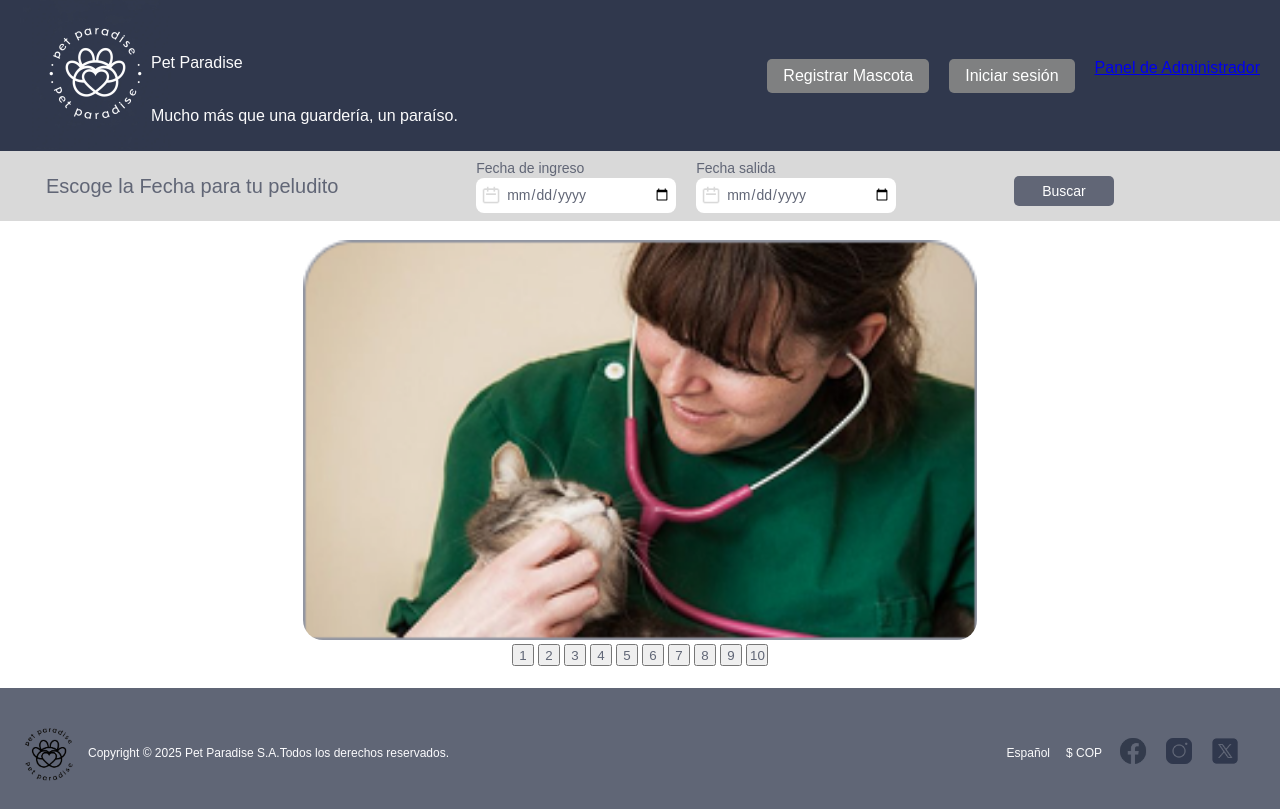
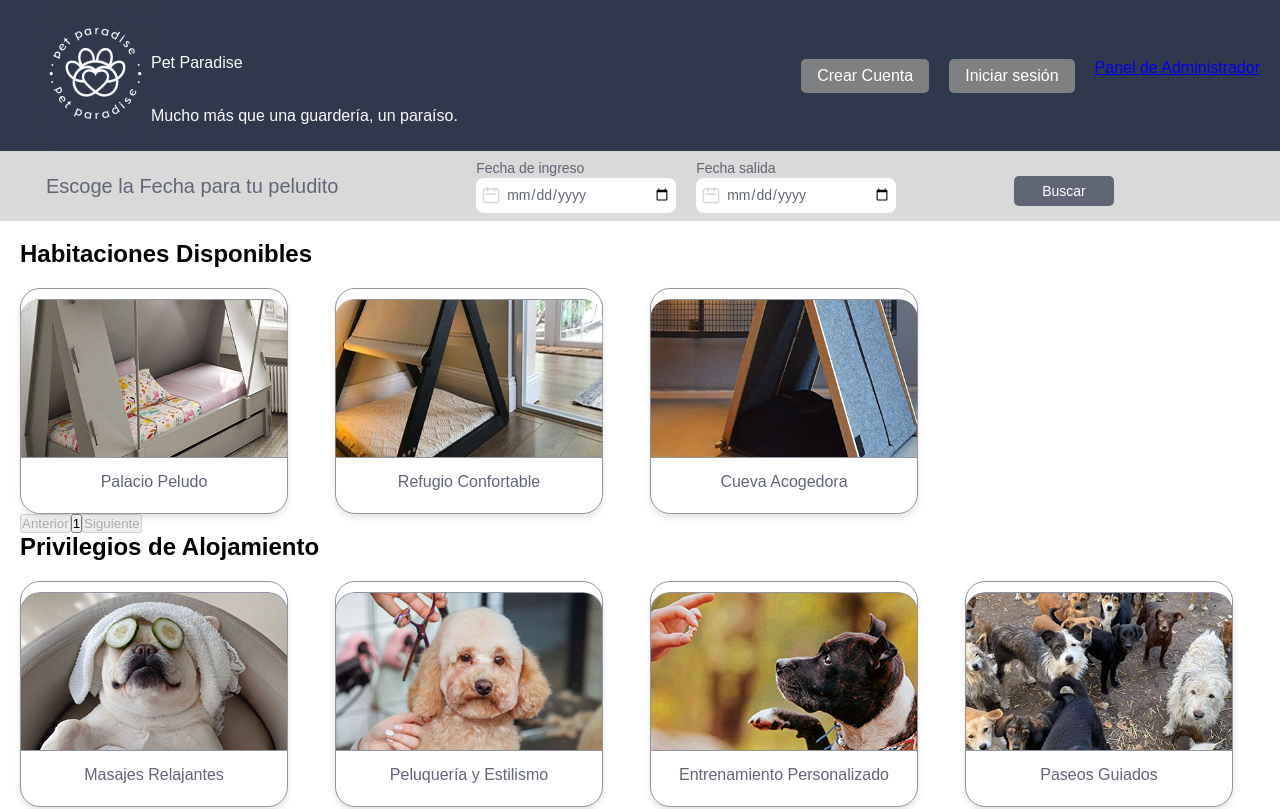
Before and after one commit to LuisDelgado-LD/integradorG5Front, a React (Vite) app: page / in a window 1280 px wide. Shown: the top 809 px of the page. Built offline with nearby package versions, Linux system fonts and the light colour scheme; no server answers.

Commit message:
Modificacion de form para que sea dinamico, agregar el selec en admin

```diff
--- a/src/Components/Card.jsx
+++ b/src/Components/Card.jsx
@@ -1,12 +1,25 @@
 import PropTypes from "prop-types";
-import { Link } from "react-router-dom";
+import { Link, useNavigate } from "react-router-dom";
 
 const Card = ({ id, nombre, imagen, ruta }) => {
+  const navigate = useNavigate();
+
+  const manejarClick = () => {
+    if (ruta !== "#") {
+      navigate(`/galeria/${id}`);
+    }
+  };
+
   return (
     <div className="card">
-      <img src={imagen} alt={nombre} className="card-img" />
+      <img
+        src={imagen}
+        alt={nombre}
+        className="card-img clickable"
+        onClick={manejarClick}
+      />
       <h3 className="card-title">{nombre}</h3>
-      <Link to={ruta} className="btn">Ver más</Link>
+      {ruta !== "#" && <Link to={ruta} className="btn">Ver más</Link>}
     </div>
   );
 };
--- a/src/Components/Header.jsx
+++ b/src/Components/Header.jsx
@@ -27,7 +27,7 @@ const Header = () => {
           </div>
         ) : (
           <>
-            <Link to="/registro" className="btn">Registrar Mascota</Link>
+            <Link to="/registro" className="btn">Crear Cuenta</Link>
             <Link to="/login" className="btn">Iniciar sesión</Link>
             <Link to="/administrador" className="admin-link">Panel de Administrador</Link>
           </>
--- a/src/Context/utils/globalContext.jsx
+++ b/src/Context/utils/globalContext.jsx
@@ -8,13 +8,13 @@ const initialState = {
     { id: 1, nombre: "Palacio Peludo", imagen: "/img/PalacioPeludo.png", ruta: "/PalacioPeludo", descripcion: "Un espacio amplio y lujoso diseñado para brindar a tu mascota una experiencia de realeza. Con zonas para descansar, jugar y explorar, el Palacio Peludo ofrece una comodidad total, con camas extra grandes, alfombras suaves y un ambiente relajante." },
     { id: 2, nombre: "Refugio Confortable", imagen: "/img/RefugioConfortable.png", ruta: "/RefugioConfortable", descripcion: "Un lugar acogedor y lleno de calidez, ideal para aquellos que buscan el equilibrio entre amplitud y comodidad. El Refugio Confortable tiene todo lo necesario para que tu mascota se sienta segura y feliz." },
     { id: 3, nombre: "Cueva Acogedora", imagen: "/img/CuevaAcogedora.png", ruta: "/CuevaAcogedora", descripcion: "Un pequeño paraíso para mascotas que prefieren espacios íntimos y tranquilos. La Cueva Acogedora es perfecta para dormir plácidamente, con una cama cómoda y una atmósfera cálida." },
-    { id: 4, nombre: "Masajes Relajantes", imagen: "/img/MasajesRelajantes.png", ruta: "/CuevaAcogedora", descripcion: "Un pequeño paraíso para mascotas que prefieren espacios íntimos y tranquilos. La Cueva Acogedora es perfecta para dormir plácidamente, con una cama cómoda y una atmósfera cálida." },
-    { id: 5, nombre: "Peluquería y Estilismo", imagen: "/img/PeluqueríaYEstilismo.png", ruta: "/CuevaAcogedora", descripcion: "Un pequeño paraíso para mascotas que prefieren espacios íntimos y tranquilos. La Cueva Acogedora es perfecta para dormir plácidamente, con una cama cómoda y una atmósfera cálida." },
-    { id: 6, nombre: "Entrenamiento Personalizado", imagen: "/img/EntrenamientoPersonalizado.png", ruta: "/CuevaAcogedora", descripcion: "Un pequeño paraíso para mascotas que prefieren espacios íntimos y tranquilos. La Cueva Acogedora es perfecta para dormir plácidamente, con una cama cómoda y una atmósfera cálida." },
-    { id: 7, nombre: "Paseos Guiados", imagen: "/img/PaseosGuiados.png", ruta: "/CuevaAcogedora", descripcion: "Un pequeño paraíso para mascotas que prefieren espacios íntimos y tranquilos. La Cueva Acogedora es perfecta para dormir plácidamente, con una cama cómoda y una atmósfera cálida." },
-    { id: 8, nombre: "Psicólogo", imagen: "/img/Psicologo.png", ruta: "/CuevaAcogedora", descripcion: "Un pequeño paraíso para mascotas que prefieren espacios íntimos y tranquilos. La Cueva Acogedora es perfecta para dormir plácidamente, con una cama cómoda y una atmósfera cálida." },
-    { id: 9, nombre: "Psicólogo", imagen: "/img/Psicologo.png", ruta: "/CuevaAcogedora", descripcion: "Un pequeño paraíso para mascotas que prefieren espacios íntimos y tranquilos. La Cueva Acogedora es perfecta para dormir plácidamente, con una cama cómoda y una atmósfera cálida." },
-    { id: 10, nombre: "Psicólogo", imagen: "/img/Psicologo.png", ruta: "/CuevaAcogedora", descripcion: "Un pequeño paraíso para mascotas que prefieren espacios íntimos y tranquilos. La Cueva Acogedora es perfecta para dormir plácidamente, con una cama cómoda y una atmósfera cálida." },
+  ],
+  privilegiosAlojamientos: [
+    { id: 1, nombre: "Masajes Relajantes", imagen: "/img/MasajesRelajantes.png", ruta: "/CuevaAcogedora", descripcion: "Un pequeño paraíso para mascotas que prefieren espacios íntimos y tranquilos. La Cueva Acogedora es perfecta para dormir plácidamente, con una cama cómoda y una atmósfera cálida." },
+    { id: 2, nombre: "Peluquería y Estilismo", imagen: "/img/PeluqueríaYEstilismo.png", ruta: "/CuevaAcogedora", descripcion: "Un pequeño paraíso para mascotas que prefieren espacios íntimos y tranquilos. La Cueva Acogedora es perfecta para dormir plácidamente, con una cama cómoda y una atmósfera cálida." },
+    { id: 3, nombre: "Entrenamiento Personalizado", imagen: "/img/EntrenamientoPersonalizado.png", ruta: "/CuevaAcogedora", descripcion: "Un pequeño paraíso para mascotas que prefieren espacios íntimos y tranquilos. La Cueva Acogedora es perfecta para dormir plácidamente, con una cama cómoda y una atmósfera cálida." },
+    { id: 4, nombre: "Paseos Guiados", imagen: "/img/PaseosGuiados.png", ruta: "/CuevaAcogedora", descripcion: "Un pequeño paraíso para mascotas que prefieren espacios íntimos y tranquilos. La Cueva Acogedora es perfecta para dormir plácidamente, con una cama cómoda y una atmósfera cálida." },
+    { id: 5, nombre: "veterinario", imagen: "/img/Psicologo.png", ruta: "/CuevaAcogedora", descripcion: "Un pequeño paraíso para mascotas que prefieren espacios íntimos y tranquilos. La Cueva Acogedora es perfecta para dormir plácidamente, con una cama cómoda y una atmósfera cálida." },
   ],
   productos: [],
   categorias: ["Básica", "Premium", "VIP"],
@@ -23,11 +23,17 @@ const initialState = {
 
 const reducer = (state, action) => {
   switch (action.type) {
-    case "SET_PRODUCTOS":
-      return { ...state, productos: action.payload };
+    case "SET_HABITACIONES":
+      return { ...state, habitaciones: action.payload };
+
+    case "SET_PRIVILEGIOS":
+      return { ...state, privilegiosAlojamientos: action.payload };
 
     case "AGREGAR_PRODUCTO":
       return { ...state, productos: [...state.productos, action.payload] };
+
+    case "SET_CATEGORIAS":
+      return { ...state, categorias: action.payload };
 
     case "ELIMINAR_PRODUCTO":
       return { ...state, productos: state.productos.filter(prod => prod.nombre !== action.payload) };
@@ -46,6 +52,11 @@ export const GlobalProvider = ({ children }) => {
       .then(data => dispatch({ type: "SET_PRODUCTOS", payload: data }))
       .catch(error => console.error("Error obteniendo productos:", error));
 
+    fetch("http://localhost:5173/api/categorias")
+      .then(response => response.json())
+      .then(data => dispatch({ type: "SET_CATEGORIAS", payload: data }))
+      .catch(error => console.error("Error obteniendo categorías:", error));
+
     /*fetch("https://petparadise.sytes.net/api/all")
       .then(response => response.json())
       .then(data => dispatch({ type: "SET_HABITACIONES", payload: data.content }))
--- a/src/Routes/Administrador.jsx
+++ b/src/Routes/Administrador.jsx
@@ -20,12 +20,17 @@ const Administrador = () => {
   const handleAgregarOEditarProducto = (formData, resetForm) => {
     const productoExistente = state.productos.find((p) => p.nombre.toLowerCase() === formData.nombre.toLowerCase());
     if (!formData.nombre || !formData.tipoProducto || !formData.descripcion || !formData.categoria) {
-      setError("❌ Todos los campos son obligatorios.");
+      alert("❌ Todos los campos son obligatorios.");
+      return;
+    }
+
+    if (!formData.categoria) {
+      alert("❌ Debes seleccionar al menos una categoría.");
       return;
     }
 
     if (!imagenes.imagenPrincipal || !imagenes.imagenSecundaria) {
-      setError("❌ Debes subir ambas imágenes.");
+      alert("❌ Debes subir ambas imágenes.");
       return;
     }
 
@@ -51,6 +56,7 @@ const Administrador = () => {
     resetForm();
     setKeyForm((prev) => prev + 1);
     setImagenes({ imagenPrincipal: null, imagenSecundaria: null });
+    alert("");
   };
 
   const handleEliminarProducto = (nombre) => {
--- a/src/Routes/Home.jsx
+++ b/src/Routes/Home.jsx
@@ -1,61 +1,58 @@
 import { useContext, useState, useEffect } from "react";
 import { GlobalContext } from "../Context/utils/globalContext";
+import Card from "../Components/Card";
 
 const Home = () => {
   const { state } = useContext(GlobalContext);
+  const [habitacionesAleatorias, setHabitacionesAleatorias] = useState([]);
   const [paginaActual, setPaginaActual] = useState(1);
-  const [indexImagen, setIndexImagen] = useState(Math.floor(Math.random() * state.habitaciones.length));
+  const habitacionesPorPagina = 6;
+
+  const aleatorizarHabitaciones = () => {
+    const habitacionesDesordenadas = [...state.habitaciones].sort(() => Math.random() - 0.5);
+    setHabitacionesAleatorias(habitacionesDesordenadas);
+  };
 
   useEffect(() => {
-    if (paginaActual === 1) {
-      const interval = setInterval(() => {
-        setIndexImagen((prevIndex) => (prevIndex + 1) % state.habitaciones.length);
-      }, 5000);
-      return () => clearInterval(interval);
-    }
-  }, [paginaActual, state.habitaciones.length]);
-  const cambiarPagina = (nuevaPagina) => {
-    setPaginaActual(nuevaPagina);
-  };
+    aleatorizarHabitaciones();
+  }, [state.habitaciones]);
+
+  const indiceUltimaHabitacion = paginaActual * habitacionesPorPagina;
+  const indicePrimeraHabitacion = indiceUltimaHabitacion - habitacionesPorPagina;
+  const habitacionesActuales = habitacionesAleatorias.slice(indicePrimeraHabitacion, indiceUltimaHabitacion);
+  const totalPaginas = Math.ceil(habitacionesAleatorias.length / habitacionesPorPagina);
 
   return (
     <div className="home">
-      {state.habitaciones.length > 0 && (
-        <>
-          {paginaActual === 1 ? (
-            <div className="banner-container">
-              <img
-                src={state.habitaciones[indexImagen].imagen}
-                alt={`Habitación ${state.habitaciones[indexImagen].nombre}`}
-                className="banner-img clickable"
-                onClick={() => (window.location.href = `/galeria/${state.habitaciones[indexImagen].id}`)}
-              />
+      <h2 className="section-title">Habitaciones Disponibles</h2>
+      <div className="card-grid">
+        {habitacionesActuales.map((habitacion) => (
+          <Card key={habitacion.id} {...habitacion} />
+        ))}
       </div>
-          ) : (
-            <div className="habitacion-info">
-              <h2>{state.habitaciones[paginaActual - 1].nombre}</h2>
-              <img
-                src={state.habitaciones[paginaActual - 1].imagen}
-                alt={state.habitaciones[paginaActual - 1].nombre}
-                className="habitacion-img"
-              />
-              <p>{state.habitaciones[paginaActual - 1].descripcion}</p>
-            </div>
-          )}
-
-          <div className="pagination-container">
-            {state.habitaciones.map((_, index) => (
+      <div className="paginacion-container">
+        <button disabled={paginaActual === 1} onClick={() => setPaginaActual(paginaActual - 1)}>
+          Anterior
+        </button>
+        {Array.from({ length: totalPaginas }, (_, index) => (
           <button
-                key={index + 1}
-                className={`pagination-btn ${paginaActual === index + 1 ? "active" : ""}`}
-                onClick={() => cambiarPagina(index + 1)}
+            key={index}
+            onClick={() => setPaginaActual(index + 1)}
+            className={paginaActual === index + 1 ? "activo" : ""}
           >
             {index + 1}
           </button>
         ))}
+        <button disabled={paginaActual === totalPaginas} onClick={() => setPaginaActual(paginaActual + 1)}>
+          Siguiente
+        </button>
       </div>
-        </>
-      )}
+      <h2 className="section-title">Privilegios de Alojamiento</h2>
+      <div className="card-grid">
+        {state.privilegiosAlojamientos.map((privilegio) => (
+          <Card key={privilegio.id} nombre={privilegio.nombre} imagen={privilegio.imagen} ruta="#" />
+        ))}
+      </div>
     </div>
   );
 };
```
Also changed, not shown: src/Context/Layout/AdminLayout,.jsx (added, +15 -0 lines), src/Routes/Galeria2.jsx (+4 -6 lines), src/Routes/Registro.jsx (+20 -6 lines). Lines whose indentation alone changed are shown as unchanged.
